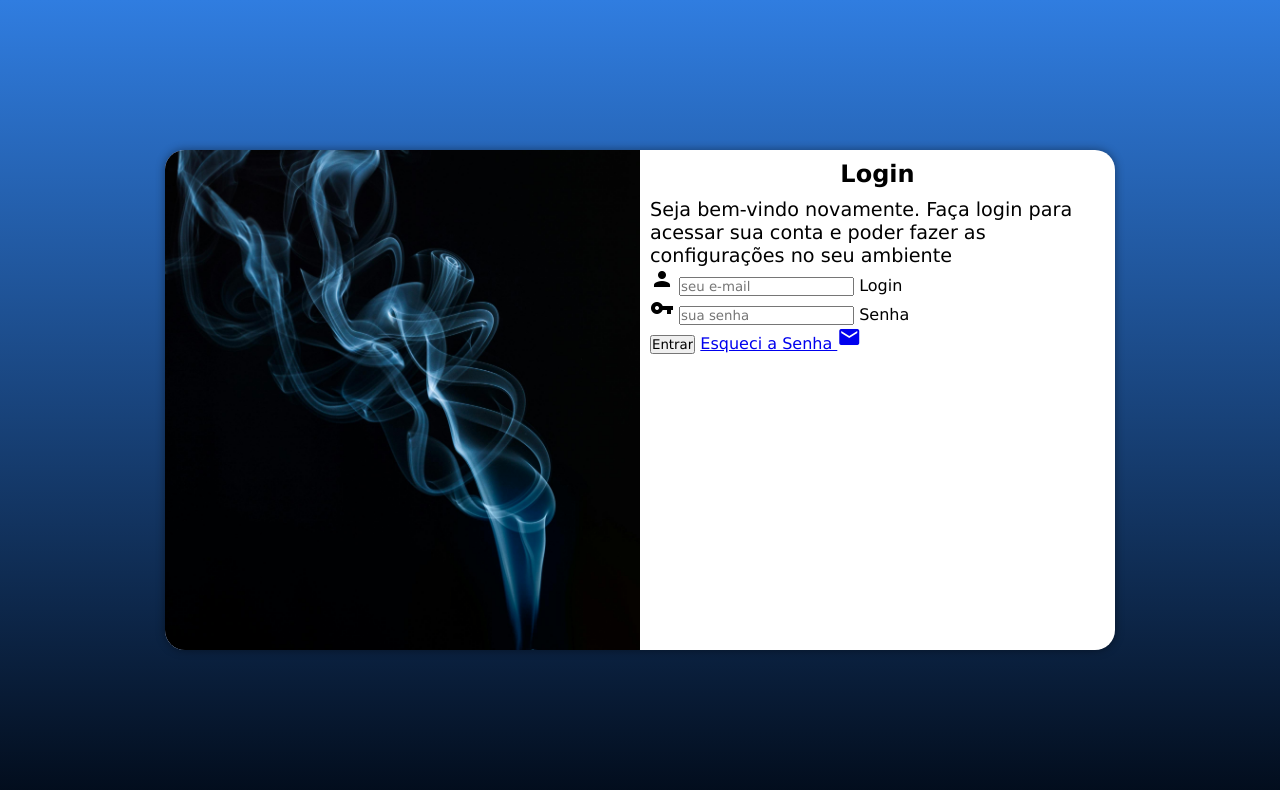
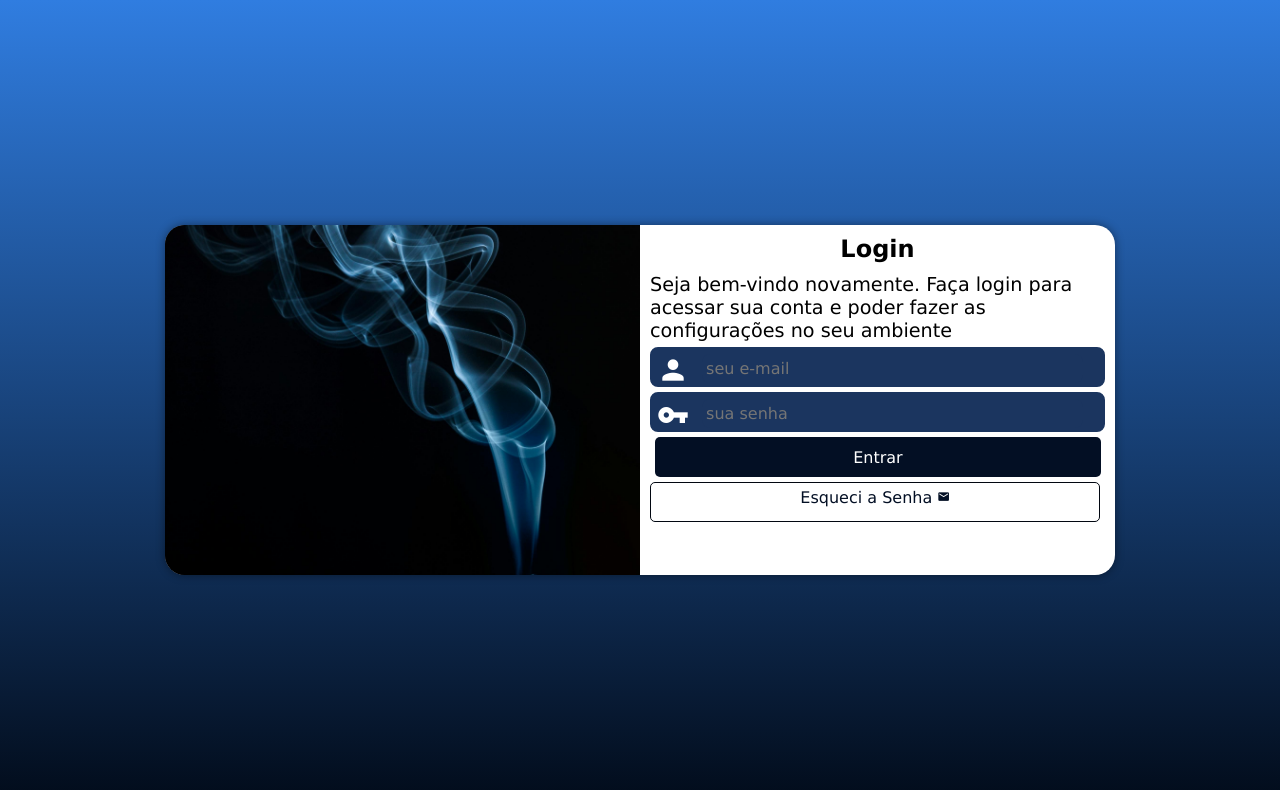
Before and after one commit to camilahortencio/projeto-login, a plain HTML site: page index.html in a window 1280 px wide. Drawn offline with Linux system fonts and the light colour scheme.

Commit message:
atualização

```diff
--- a/estilos/media-query.css
+++ b/estilos/media-query.css
@@ -3,11 +3,12 @@
 @media screen and (min-width: 768px) and (max-width: 992px)
 {
     body{
-        background-image: linear-gradient(to top, #6A7C9B, #8a78bb);
+        background-image: linear-gradient(to top, #020c1b, #307de0);
     }
 
     section#login{
         width: 80vh;
+        height: 280px;
     }
 
     section#login > div#imagem{
@@ -31,6 +32,7 @@
 
     section#login{
         width: 950px;
+        height: 350px;
     }
 
     section#login > div#imagem{
--- a/estilos/style.css
+++ b/estilos/style.css
@@ -32,19 +32,19 @@ section#login{
     transform: translate(-50%, -50%);
     overflow: hidden;
 
+    background-color: white;
+    width: 250px;
+    height: 570px;
+    border-radius: 20px;
+    box-shadow: 0px 0px 10px rgba(0, 0, 0, 0.432);
+
     transition: width 0.3s, heigth 0.3s;
     transition-timing-function: ease;
-
-    background-color: white;
-    width: 250px;
-    height: 500px;
-    border-radius: 20px;
-    box-shadow: 0px 0px 10px rgba(0, 0, 0, 0.432);
 }
 
 section#login > div#imagem{
     display: block;
-    background: #6689C5 url(../imagens/pexels-kovyrina-937980.jpg) no-repeat;
+    background: #030f24 url(../imagens/pexels-kovyrina-937980.jpg) no-repeat;
     height: 200px;
     background-size: cover;
     background-position: left bottom;
@@ -63,3 +63,81 @@ div#formulario > h1{
 div#formulario > p{
     font-size: 0.8em;
 }
+
+form > div.campo{
+    background-color: #1b355f;
+    border: 2px solid #1b355f;
+    display: block;
+    width: 100%;
+    height: 40px;
+    border-radius: 8px;
+    margin: 5px 0px;
+}
+
+div.campo > label{
+    display: none;
+}
+
+div.campo > span{
+    color: white;
+   /* background-color: #010711;*/
+    font-size: 2em;
+    width: 45px;
+    height: 40px;
+    padding: 5px;
+}
+
+div.campo > input:focus-within{
+    background-color: aliceblue;
+}
+
+div.campo > input{
+    background-color: #1b355f;
+    font-size: 1em;
+    width: calc(100% - 70px);
+    height: 80%;
+    padding: 0px;
+    border-radius: 8px;
+    padding: 4px;
+    border: none;
+    transform: translateY(-12px);
+}
+
+form > input[type=submit] {
+    display: block;
+    font-size: 1em;
+    width: 98%;
+    height: 40px;
+    background-color: #030f24;
+    color: white;
+    border: none;
+    border-radius: 5px;
+    cursor: pointer;
+    margin: 5px;
+}
+
+form > input[type=submit]:hover{
+    background-color: #030f24;
+}
+
+form > a.botao{
+    display: block;
+    text-align: center;
+    font-size: 1em;
+    width: 99%;
+    height: 40px;
+    padding-top: 5px;
+    background-color: white;
+    color: #030f24;
+    border: 1px solid #010711;
+    border-radius: 5px;
+    text-decoration: none;
+}
+
+form > a.botao:hover{
+    background-color: #0e203f;
+}
+
+form > a.botao > span{
+    font-size: 0.8em;
+}
--- a/index.html
+++ b/index.html
@@ -33,7 +33,7 @@
                     </div>
 
                     <input type="submit" value="Entrar">
-                    <a href="esqueci.html">Esqueci a Senha <span class="material-icons">mail</span> </a>
+                    <a href="esqueci.html" class="botao">Esqueci a Senha <span class="material-icons">mail</span> </a>
 
                 </form>
             </div>
```
